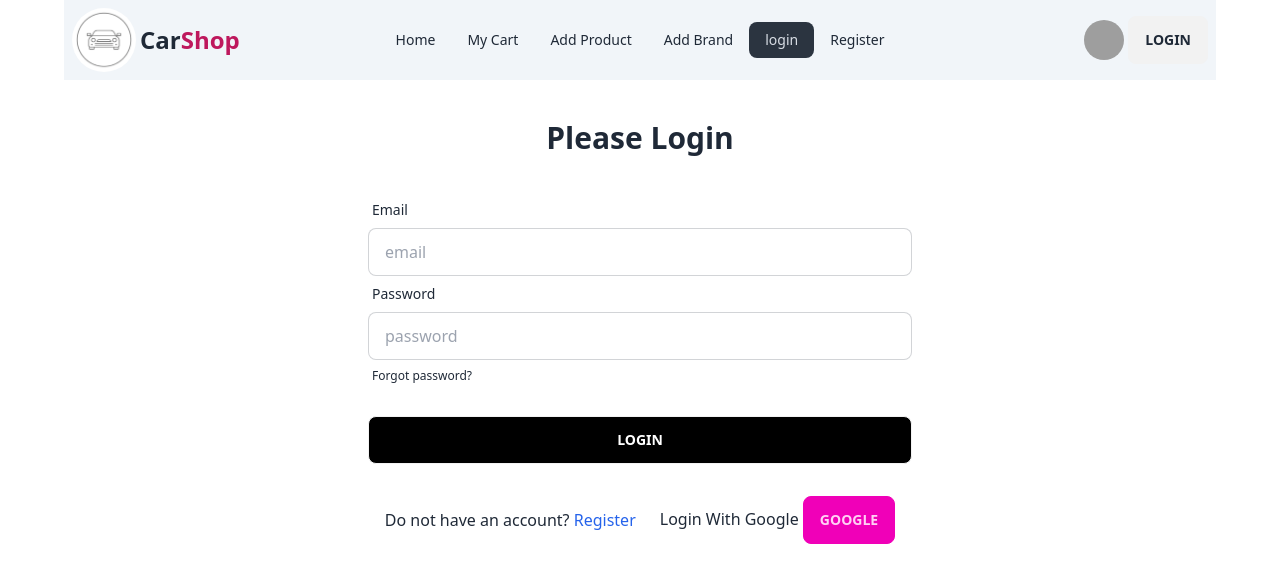
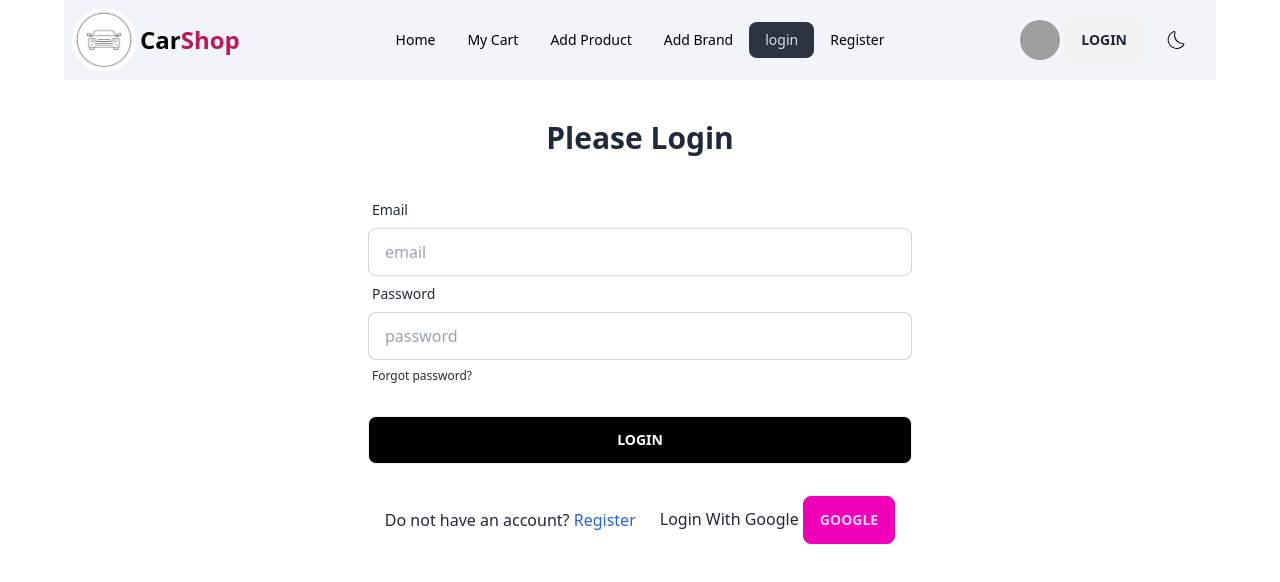
Before and after one commit to siyamar/Car-Brand-Shop-Client, a React (Vite) app: page /login in a window 1280 px wide. Shown: the top 582 px of the page. Built offline with nearby package versions, Linux system fonts and the light colour scheme; no server answers; grey boxes are pictures that could not be loaded.

Commit message:
added email Athentication and private route

```diff
--- a/package.json
+++ b/package.json
@@ -15,6 +15,7 @@
     "match-sorter": "^6.3.1",
     "react": "^18.2.0",
     "react-dom": "^18.2.0",
+    "react-icons": "^4.11.0",
     "react-router-dom": "^6.17.0",
     "sort-by": "^1.2.0",
     "sweetalert2": "^11.7.32"
--- a/src/pages/Home/Banner.jsx
+++ b/src/pages/Home/Banner.jsx
@@ -13,7 +13,7 @@ const Banner = () => {
       <div className="hero-content text-neutral-content">
         <div className="max-w-lg">
           <h1
-            className="mb-5 text-5xl font-bold"
+            className="mb-5 text-5xl font-bold text-white"
             data-aos="fade-left"
             data-aos-offset="300"
             data-aos-easing="ease-in-sine"
@@ -21,7 +21,7 @@ const Banner = () => {
             Automotive
           </h1>
           <p
-            className="mb-5"
+            className="mb-5 text-white"
             data-aos="fade-up"
             data-aos-offset="300"
             data-aos-easing="ease-in-sine"
--- a/src/pages/Home/Cart.jsx
+++ b/src/pages/Home/Cart.jsx
@@ -22,7 +22,7 @@ const Cart = ({brand}) => {
           />
         </figure>
         <div className="card-body">
-          <h2 className="card-title ">{brandName}</h2>
+          <h2 className="card-title text-white">{brandName}</h2>
         </div>
       </div>
         </Link>
--- a/src/pages/Home/ServiceCard.jsx
+++ b/src/pages/Home/ServiceCard.jsx
@@ -6,10 +6,10 @@ import warrenty from "../../assets/Service/4.png"
 
 const ServiceCard = () => {
     return (
-        <div className="grid md:grid-cols-2 lg:grid-cols-4 px-28 gap-6 justify-between bg-slate-200 py-8 mb-6">
+        <div className="grid md:grid-cols-2 lg:grid-cols-4 px-28 gap-6 justify-between dark:text-white dark:bg-slate-800 text-black bg-slate-200 py-8 mb-6">
             {/* service */}
-            <div>
-                <img className="w-24" src={service} alt="" />
+            <div className="dark:text-white">
+                <img className="w-24 " src={service} alt="" />
                 <h2 className="text-2xl font-bold">Services</h2>
                 <p>AI-driven text generation, answers, and information.</p>
             </div>
--- a/src/pages/Home/TopSels.jsx
+++ b/src/pages/Home/TopSels.jsx
@@ -5,7 +5,7 @@ import cart6 from "../../assets/Pic/7.avif"
 const TopSels = () => {
   return (
     <div>
-      <div className="text-center mt-12 mb-6">
+      <div className="text-center mt-12 mb-6 text-white">
         <h2 className="text-3xl font-bold">Top Sales</h2>
         <p className="text-sm">
           Efficient, sleek vehicles offering comfort, speed, and advanced safety
--- a/src/pages/shared/Navbar/Navbar.jsx
+++ b/src/pages/shared/Navbar/Navbar.jsx
@@ -2,10 +2,37 @@ import { Link, NavLink } from 'react-router-dom';
 import userDeafultPic from "../../../assets/user.png"
 import logo from "../../../assets/icon+.png"
 import { AuthContext } from '../../../providers/AuthProvider';
-import { useContext } from 'react';
+import { useContext, useEffect, useState } from 'react';
+import { CiDark, CiLight } from 'react-icons/ci';
 
 const Navbar = () => {
   const { user, logOut } = useContext(AuthContext);
+  const [mode, setMode] = useState('light')
+
+const changeMode = () =>{
+  const html = document.documentElement;
+
+  if(mode =='light'){
+    html.classList.remove('light');
+    html.classList.add('dark');
+    setMode('dark');
+    localStorage.setItem("mode", "dark")
+  }
+  else{
+    html.classList.remove('dark');
+    html.classList.add('light');
+    setMode('light');
+    localStorage.setItem("mode", "light")
+
+  }
+}
+
+useEffect(()=>{
+  const currentMode = localStorage.getItem("mode") || "light";
+  document.documentElement.classList.add(currentMode)
+  setMode(currentMode)
+
+},[])
 
   const handleSignOut = () => {
     logOut()
@@ -36,7 +63,7 @@ const Navbar = () => {
         </>
     )
     return (
-        <div className="navbar bg-slate-100">
+        <div className="navbar bg-slate-100 dark:bg-slate-800 text-black dark:text-white">
   <div className="navbar-start">
     <div className="dropdown">
       <label tabIndex={0} className="btn btn-ghost lg:hidden">
@@ -71,6 +98,7 @@ const Navbar = () => {
             <button className="btn">Login</button>
           </Link>
         )}
+        <button className='text-2xl m-5' onClick={changeMode}>{mode==="dark" ? <CiLight></CiLight>: <CiDark></CiDark>}</button>
       </div>
 </div>
     );
--- a/src/routes/Router.jsx
+++ b/src/routes/Router.jsx
@@ -34,6 +34,7 @@ import PrivateRoute from "./PrivateRoute";
             loader: ({params})=> fetch(`http://localhost:5000/car/${params.id}`)
         },
         {
+
             path: '/addBrand',
             element: <PrivateRoute><AddBrand></AddBrand></PrivateRoute>
         },
--- a/tailwind.config.js
+++ b/tailwind.config.js
@@ -1,5 +1,6 @@
 /** @type {import('tailwindcss').Config} */
 export default {
+  darkMode: 'class',
   content: [
     "./index.html",
     "./src/**/*.{js,ts,jsx,tsx}",
```
Also changed, not shown: 1 other file (tests, documents, lock files or other folders).
